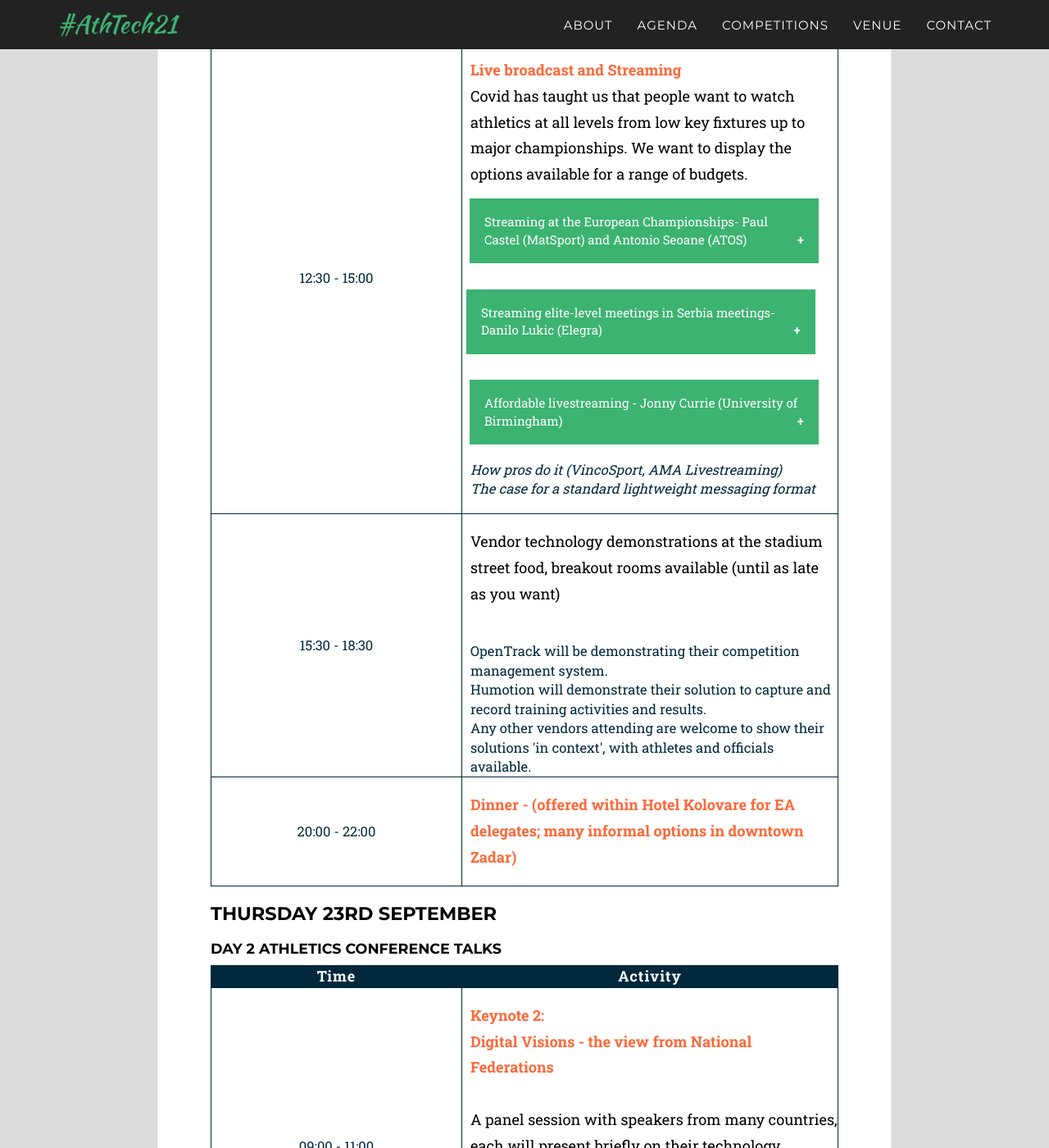
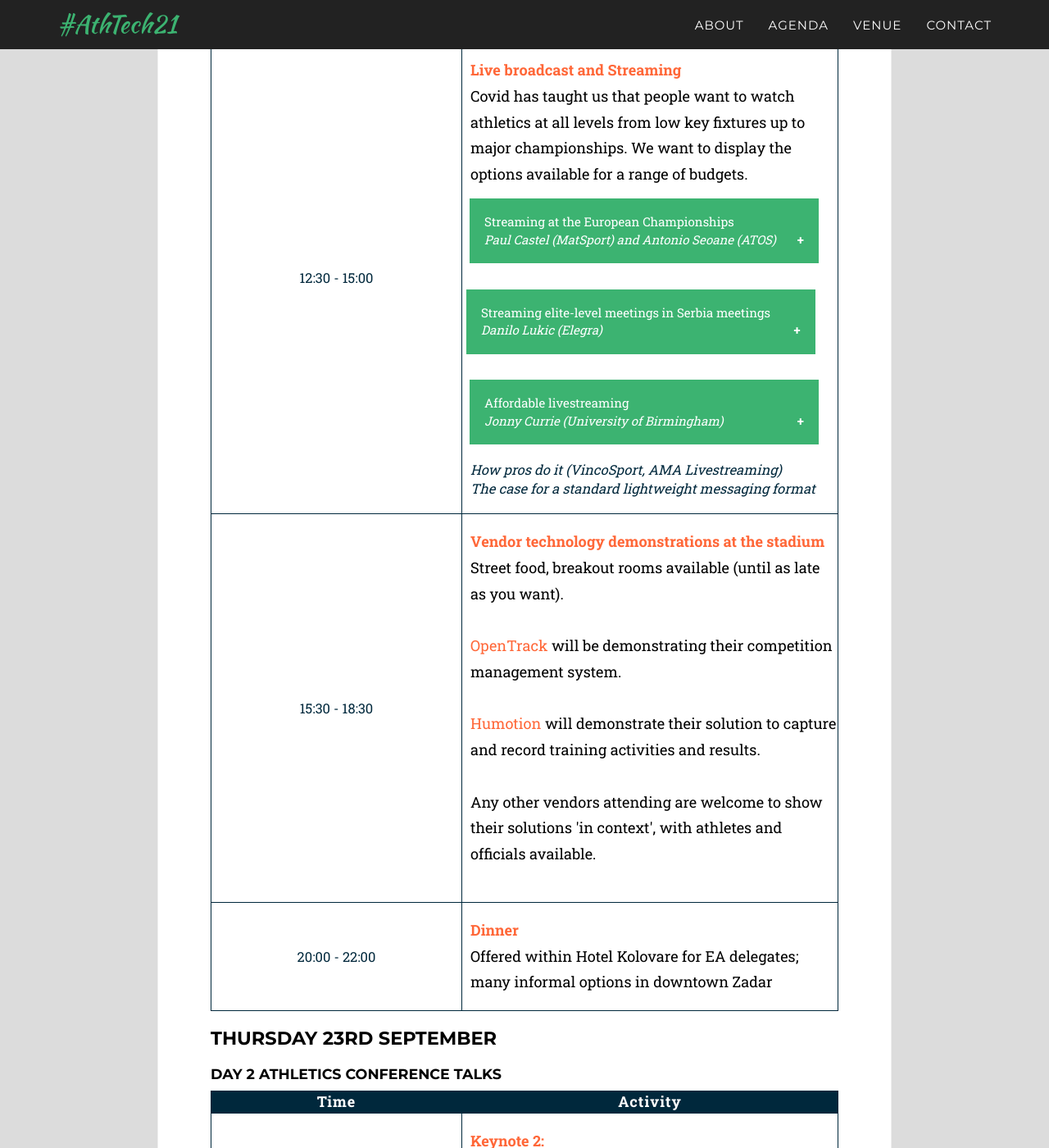
Before and after one commit to openath/athtech, a Jekyll site: the page built from _2021_pages/agenda.html, in a window 1280 px wide and 1400 px high, scrolled down 2070 px. Shown: the whole window at 82% size. Built offline with Jekyll 4.4.1, drawn with Linux system fonts in a browser that asks for light colours; some web fonts are replaced; some of the changed text lies outside the part shown.

```diff
--- a/_2021_pages/agenda.html
+++ b/_2021_pages/agenda.html
@@ -60,7 +60,7 @@ published: true
       <p>Below is the agenda for AthTech21.  The agenda is "built by the participants" - we hope
         many of you will give full or mini-presentations on the themes, and tell us what is happening
         in your country or with your products.   It should therefore develop in detail rapidly.
-        Please email athtech@opentrack.run if you have something to share, and we will add you here!
+        Please email <a href="mailto:athtech@opentrack.run">athtech@opentrack.run</a> if you have something to share, and we will add you here!
 
         </p>
         <p>We also have extensive space for workshops and small meetings the days before and after the main
@@ -157,7 +157,7 @@ published: true
 
         <h2>Call for topics</h2>
         <h3>What would you like to see?</h3>
-        <p>If you have any ideas or suggestions, or would like to get in touch about delivering a seminar/workshop yourself, please Email us at <a href="mailto://athtech@opentrack.run">athtech@opentrack.run</a>.</p>
+        <p>If you have any ideas or suggestions, or would like to get in touch about delivering a seminar/workshop yourself, please email us at <a href="mailto://athtech@opentrack.run">athtech@opentrack.run</a>.</p>
 
 
     </div>
--- a/_includes/2021_data/header-home.html
+++ b/_includes/2021_data/header-home.html
@@ -25,13 +25,10 @@
                         <a class="page-scroll" href="/2021/agenda">Agenda</a>
                     </li>
                     <li>
-                        <a class="page-scroll" href="/2021/competitions">Competitions</a>
-                    </li>
-                    <li>
                         <a class="page-scroll" href="/2021/venue">Venue</a>
                     </li>
                     <li>
-                        <a class="page-scroll" href="mailto:athtech-organisers@opentrack.run">Contact</a>
+                        <a class="page-scroll" href="mailto:athtech@opentrack.run">Contact</a>
                     </li>
                 </ul>
             </div>
--- a/_includes/2021_data/header.html
+++ b/_includes/2021_data/header.html
@@ -25,13 +25,10 @@
                         <a class="page-scroll" href="/2021/agenda">Agenda</a>
                     </li>
                     <li>
-                        <a class="page-scroll" href="/2021/competitions">Competitions</a>
-                    </li>
-                    <li>
                         <a class="page-scroll" href="/2021/venue">Venue</a>
                     </li>
                     <li>
-                        <a class="page-scroll" href="mailto:athtech-organisers@opentrack.run">Contact</a>
+                        <a class="page-scroll" href="mailto:athtech@opentrack.run">Contact</a>
                     </li>
                 </ul>
             </div>
```
Also changed, not shown: _data/twenty_21/agendas_thurs.yml (+4 -4 lines), _data/twenty_21/agendas_wed.yml (+11 -8 lines).
